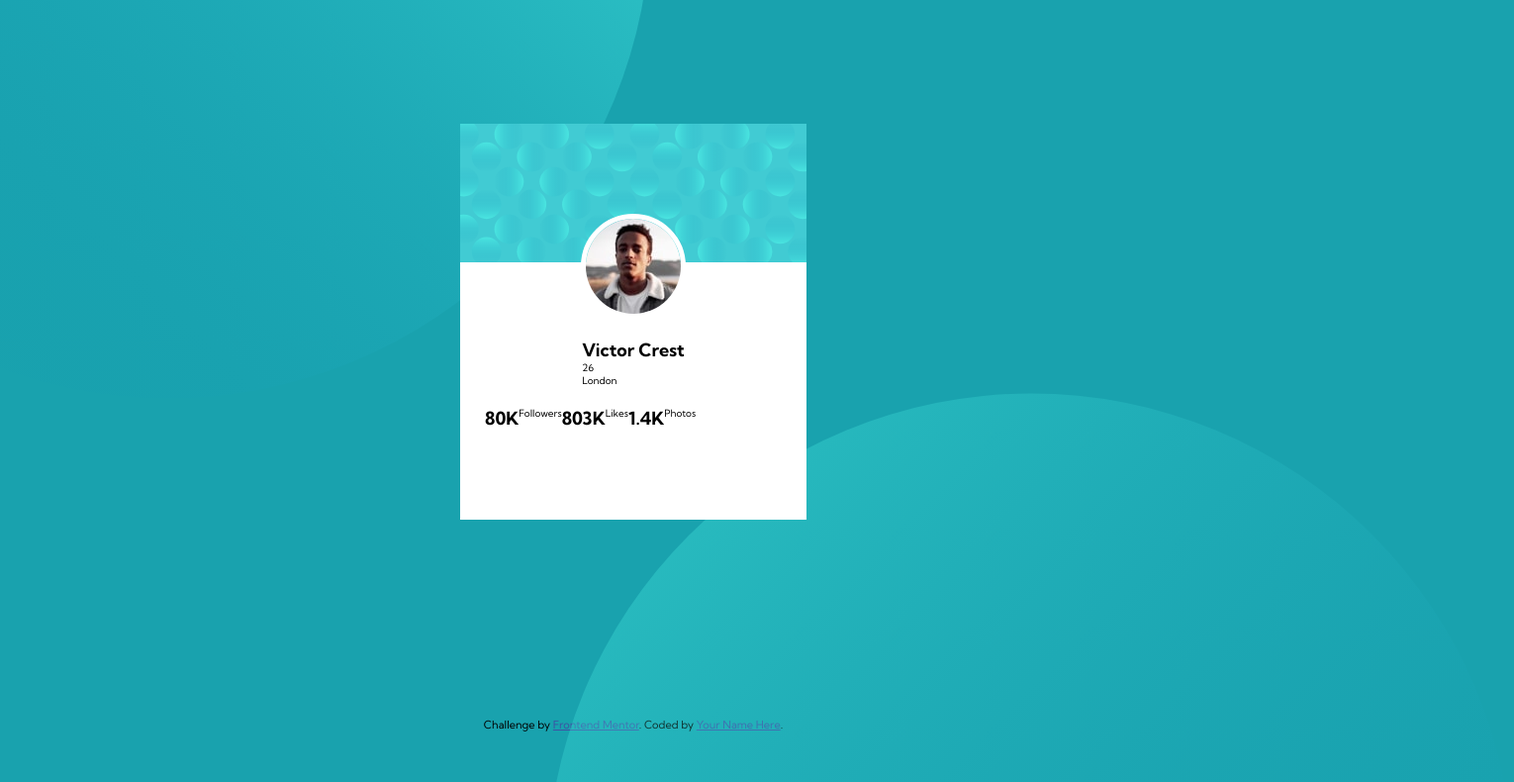
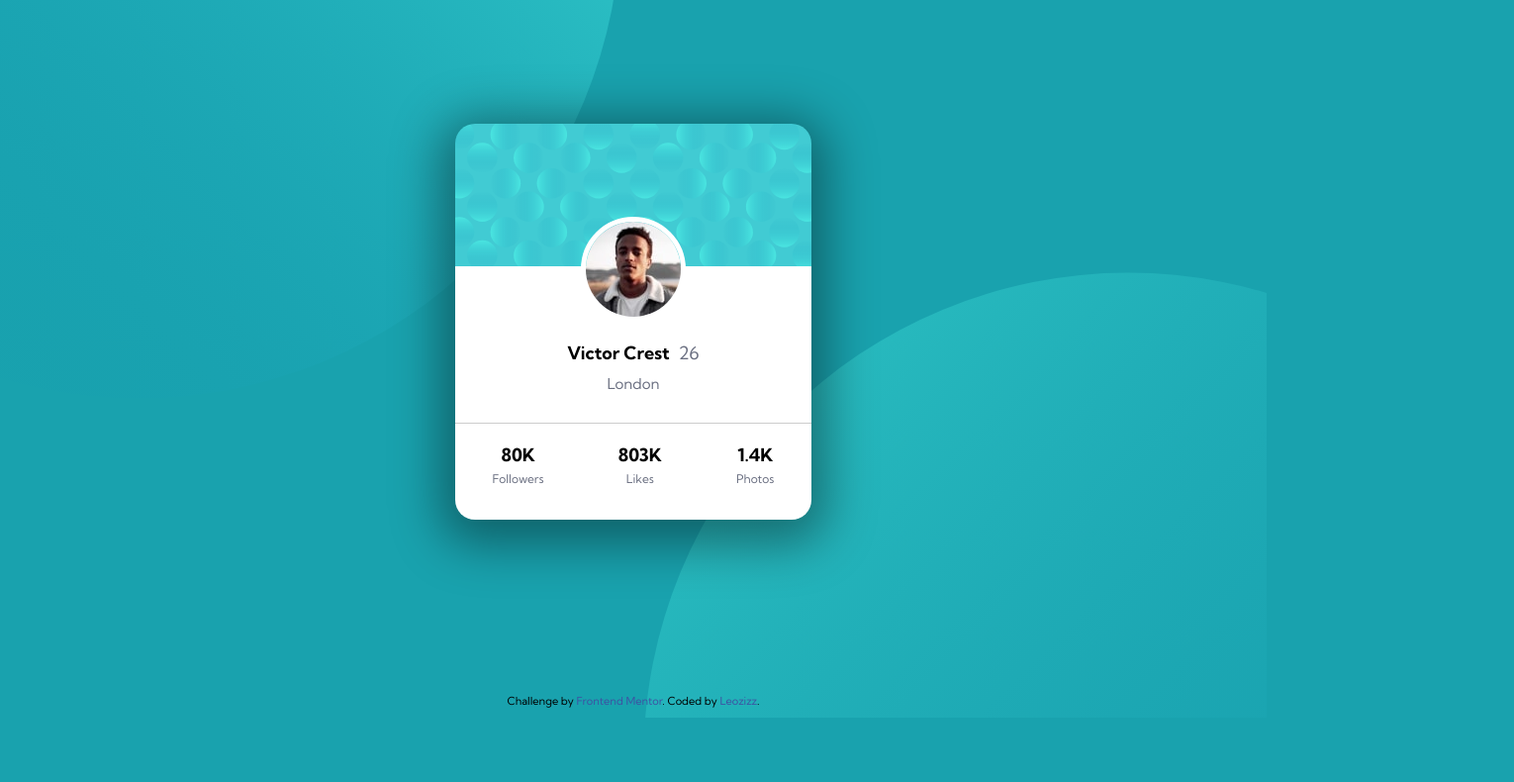
Before and after one commit to leozizz/profile-card-component, a plain HTML site: page index.html in a window 1280 px wide. Shown: the part 75-865 px from the top of the page at 99% size, 1530 px wide, since content can reach past the window. After the commit the page ends 800 px from the top, so only its background shows below. Drawn offline with Linux system fonts and the light colour scheme.

Commit message:
General changes

```diff
--- a/assets/style/reset.css
+++ b/assets/style/reset.css
@@ -7,4 +7,5 @@ html {
     padding: 0;
     box-sizing: border-box;
     font-family: 'Kumbh Sans', sans-serif;
+    text-decoration: none;
 }
--- a/assets/style/style.css
+++ b/assets/style/style.css
@@ -1,5 +1,8 @@
 body {
     height: 100vh;
+    background-image: url(../images/bg-pattern-top.svg), url(../images/bg-pattern-bottom.svg);
+    background-position: -350px -500px, 650px 350px;
+    background-repeat: no-repeat;
     background-color: hsl(185, 75%, 39%);
 }
 
@@ -9,20 +12,9 @@ h3 {
 }
 
 p {
-    font-size: 1rem;
+    font-size: 1.2rem;
     font-weight: 400;
-}
-
-.bg-top {
-    top: -500px;
-    left: -320px;
-    position: absolute;
-}
-
-.bg-bottom {
-    bottom: -650px;
-    right: -250px;
-    position: absolute;
+    color: hsl(227, 10%, 46%);
 }
 
 main {
@@ -33,37 +25,67 @@ main {
 }
 
 .profile-card {
-    z-index: 1;
     display: flex;
     flex-direction: column;
     align-items: center;
     justify-content: center;
     background-color: #fff;
-    width: 350px;
+    width: 360px;
     height: 400px;
+    border-radius: 20px;
     background-image: url(../images/bg-pattern-card.svg);
+    background-size: 100%;
     background-position: top;
     background-repeat: no-repeat;
+    -webkit-box-shadow: 0px 10px 50px 15px rgba(0,0,0,0.4);
+    box-shadow: 0px 10px 50px 15px rgba(0,0,0,0.4);
 }
 
-.profile-picture {
+.profile-card .profile-picture {
     border-radius: 100%;
     border: 5px solid #fff;
+    margin-top: 60px;
     margin-bottom: 20px;
+}
+
+.profile-card .username span {
+    color: hsl(227, 10%, 46%);
+    font-weight: 400;
+    margin-left: 5px;
+}
+
+.profile-card .username p{
+    text-align: center;
+    font-size: 1.5rem;
+    margin-top: 10px;
 }
 
 .info {
     display: flex;
     flex-direction: column;
     align-items: center;
-    width: 300px;
+    width: 100%;
 }
 
 .info .username {
-    margin-bottom: 20px;
+    margin-bottom: 30px;
 }
 
 .info .stats {
+    padding-top: 20px;
+    border-top: 1px solid hsl(0, 0%, 80%);
     display: flex;
     width: 100%;
+    justify-content: space-around;
+    text-align: center;
 }
+
+.info .stats p {
+    margin-top: 5px;
+}
+
+footer {
+    position: absolute;
+    width: 100%;
+    bottom: 10px;
+}
--- a/index.html
+++ b/index.html
@@ -23,39 +23,38 @@
 </head>
 <body>
   <main>
-    <img src="./assets/images/bg-pattern-top.svg" alt="" class="bg-top">
-    <img src="./assets/images/bg-pattern-bottom.svg" alt="" class="bg-bottom">
 
     <section class="profile-card">
-      <!-- <img src="./assets/images/bg-pattern-card.svg" alt="" class="profile-card-bg"> -->
       <img src="./assets/images/image-victor.jpg" alt="" class="profile-picture">
       <div class="info">
         <div class="username">
-          <h3>Victor Crest</h3>
-          <span>26</span>
+          <h3>Victor Crest <span>26</span></h3>
           <p>London</p>
         </div>
 
         <div class="stats">
+          <div>
             <h3>80K</h3>
             <p>Followers</p>
-
+          </div>
+          <div>
             <h3>803K</h3>
             <p>Likes</p>
-
+          </div>
+          <div>
             <h3>1.4K</h3>
             <p>Photos</p>
           </div>
-
         </div>
-
+      </div>
     </section>
 
   </main>
+  <footer>
     <div class="attribution">
       Challenge by <a href="https://www.frontendmentor.io?ref=challenge" target="_blank">Frontend Mentor</a>.
-    Coded by <a href="#">Your Name Here</a>.
+      Coded by <a href="https://github.com/leozizz" target="_blank">Leozizz</a>.
     </div>
-
+  </footer>
 </body>
 </html>
```
Also changed, not shown: assets/images/image-leoziz.png (added). Lines whose indentation alone changed are shown as unchanged.
